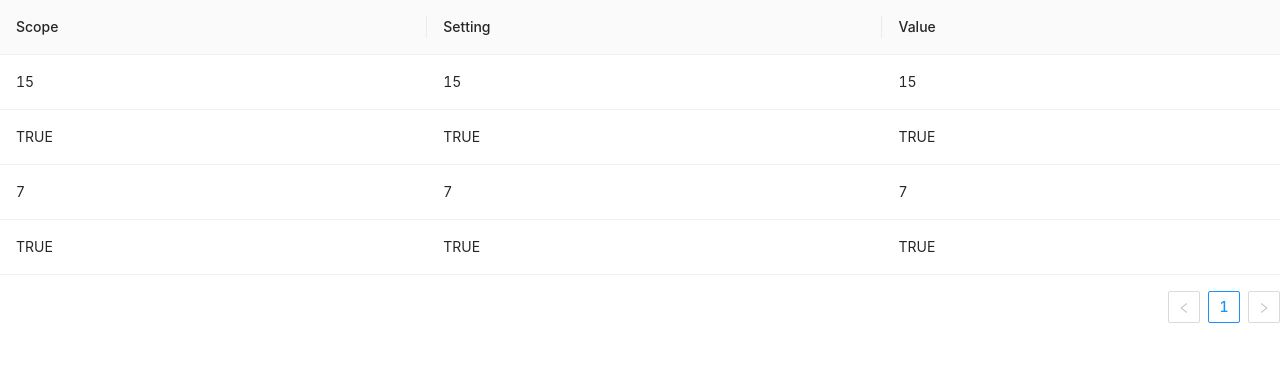
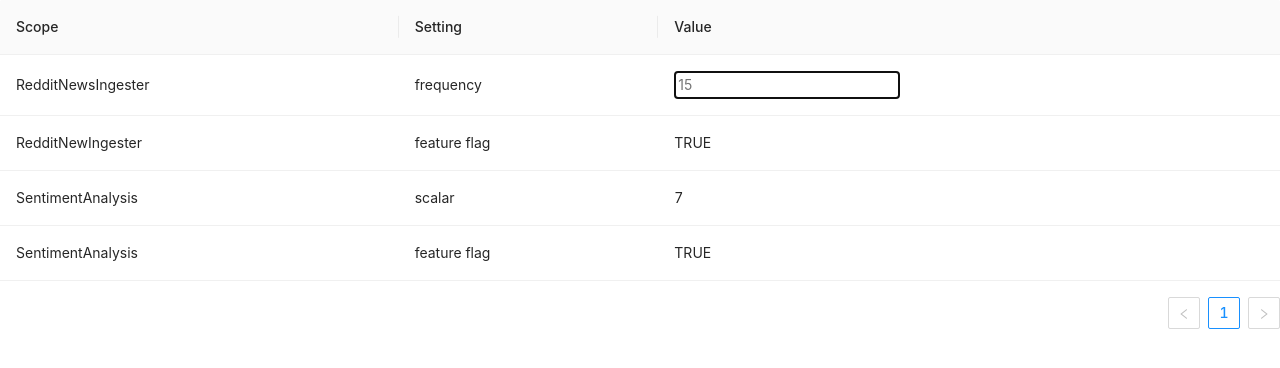
Before and after one commit to adelekap/configManager, a React (Create React App) app in the folder configmanager/: page / in a window 1280 px wide. Both pictures are taken after a click on the element "15". Shown: the top 368 px of the page. Built offline with nearby package versions, Linux system fonts and the light colour scheme.

Commit message:
progress on context

```diff
--- a/configmanager/src/components/app/App.js
+++ b/configmanager/src/components/app/App.js
@@ -2,12 +2,15 @@ import React from 'react';
 import './App.css';
 
 import {ConfigTable} from "../table/ConfigTable"
+import { TableContextProvider } from '../table/TableContext';
 
 function App() {
   return (
     <div className="App">
       <div>
-        <ConfigTable/>
+        <TableContextProvider>
+          <ConfigTable/>
+        </TableContextProvider>
       </div>
     </div>
   );
--- a/configmanager/src/components/table/ConfigTable.js
+++ b/configmanager/src/components/table/ConfigTable.js
@@ -1,36 +1,29 @@
-import React, { useState, useRef, useEffect } from "react";
+import React, { useState, useRef, useEffect, useContext } from "react";
 import { Table } from "antd";
 
 import { columns } from "./columns";
-import { dataSource } from "../../data/settings";
-
-// const Row = ({ index, ...props }) => {
-//   return <tr {...props} />;
-// };
+import { TableContext } from "./TableContext"
 
 
 const ConfigCell = ({children, editable, dataIndex, record}) => {
   const [isEditting, setEditting] = useState(false);
-  const [cellValue, setCellValue] = useState(record.value);
+  const {updateCell} = useContext(TableContext)
   const inputRef = useRef();
 
   // This function will run whenever isEdding changes value
   useEffect(() => {
     if (isEditting) inputRef.current.focus();
-    console.log(cellValue)
-  }, [isEditting, cellValue]);
+  }, [isEditting]);
 
   const changeCellValue = ({key, currentTarget:{value}}) => {
     if(key === 'Enter'){
         setEditting(false)
-        record.value = value
-        setCellValue(value)
-        console.log(cellValue)
+        updateCell(dataIndex, record.dataIndex, value)
     }
 }
 
-  const edittingForm = <input ref={inputRef} onKeyUp={changeCellValue} type="text" placeholder={cellValue}></input>
-  const normalView = <span>{cellValue}</span>;
+  const edittingForm = <input ref={inputRef} onKeyUp={changeCellValue} type="text" placeholder={record.value}></input>
+  const normalView = <span>{children}</span>;
   const toggleableView = (
     <div onClick={() => setEditting(!isEditting && editable)}>
       {isEditting ? edittingForm : normalView}
@@ -42,13 +35,11 @@ const ConfigCell = ({children, editable, dataIndex, record}) => {
 
 export const ConfigTable = () => {
   // Add a unique value field to each piece of data, in this case, its index in the array
-  const data = dataSource.map((d, i) => ({ ...d, dataIndex: i }));
+
+  const {tableState} = useContext(TableContext)
+
 
   const tableColumns = columns.map(col => {
-    // if (!col.editable) {
-    //   return col;
-    // }
-
     return {
       ...col,
       onCell: record => ({
@@ -62,7 +53,7 @@ export const ConfigTable = () => {
   return (
     <Table
       components={{ body: { cell: ConfigCell} }}
-      dataSource={data}
+      dataSource= {tableState}
       columns={tableColumns}
       rowKey="dataIndex"
     />
--- a/configmanager/src/components/table/TableContext.js
+++ b/configmanager/src/components/table/TableContext.js
@@ -0,0 +1,29 @@
+import React, {useState, createContext} from "react"
+
+import { dataSource } from "../../data/settings";
+
+const initialState = dataSource
+
+export const TableContext = createContext();
+
+export const TableContextProvider = ({children}) => {
+    const [tableState, setState] = useState(initialState);
+
+    const updateCell = (columnName, rowNumber, newValue) => {
+        const newState = tableState.map((value, index)=> {
+            if(index === rowNumber){
+                const newRow = {...value, [columnName]:newValue}
+                return newRow
+            }
+            return value
+        })
+
+        setState(newState)
+    }
+
+    return (
+        <TableContext.Provider value={{tableState, updateCell}}>
+            {children}
+        </TableContext.Provider>
+    )
+}
--- a/configmanager/src/data/settings.json
+++ b/configmanager/src/data/settings.json
@@ -1,21 +1,25 @@
 {
   "dataSource": [
     {
+      "dataIndex": 0,
       "scope": "RedditNewsIngester",
       "setting": "frequency",
       "value": "15"
     },
     {
+      "dataIndex": 1,
       "scope": "RedditNewIngester",
       "setting": "feature flag",
       "value": "TRUE"
     },
     {
+      "dataIndex": 2,
       "scope": "SentimentAnalysis",
       "setting": "scalar",
       "value": "7"
     },
     {
+      "dataIndex": 3,
       "scope": "SentimentAnalysis",
       "setting": "feature flag",
       "value": "TRUE"
```
